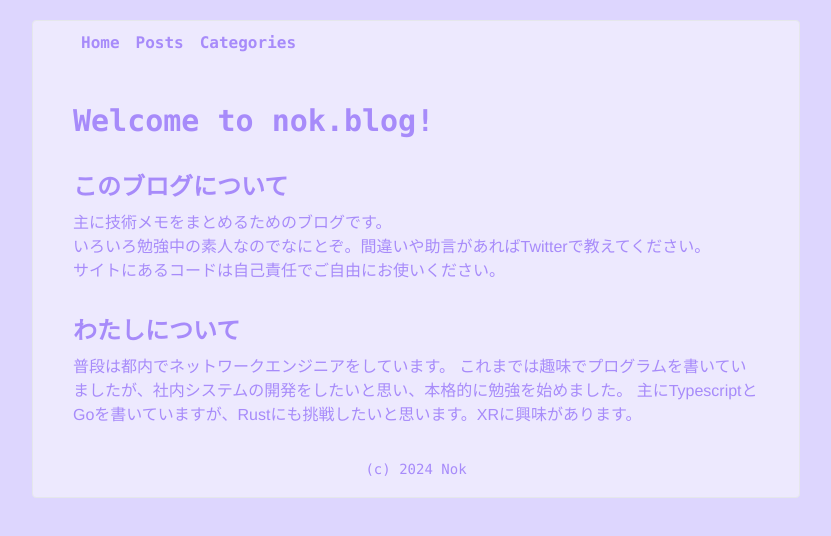
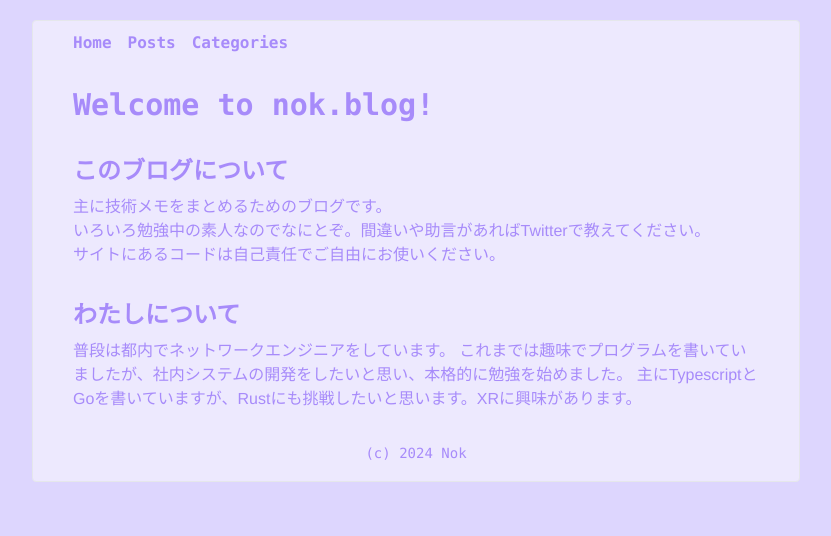
Before and after one commit to nok-f/nok.blog, a Next.js app: page / in a window 1280 px wide. Shown: the top 536 px of the page, without its empty margins (224-1055 px from the left). Built offline with nearby package versions, Linux system fonts and the light colour scheme.

Commit message:
change: header style

```diff
--- a/components/Header.tsx
+++ b/components/Header.tsx
@@ -8,7 +8,7 @@ type Props = {
 };
 
 const Header: React.FC<Props> = ({ children, className }) => {
-  return <div className={cls('block p-2', className)}>{children}</div>;
+  return <div className={cls('block pt-2', className)}>{children}</div>;
 };
 
 export default Header;
```
